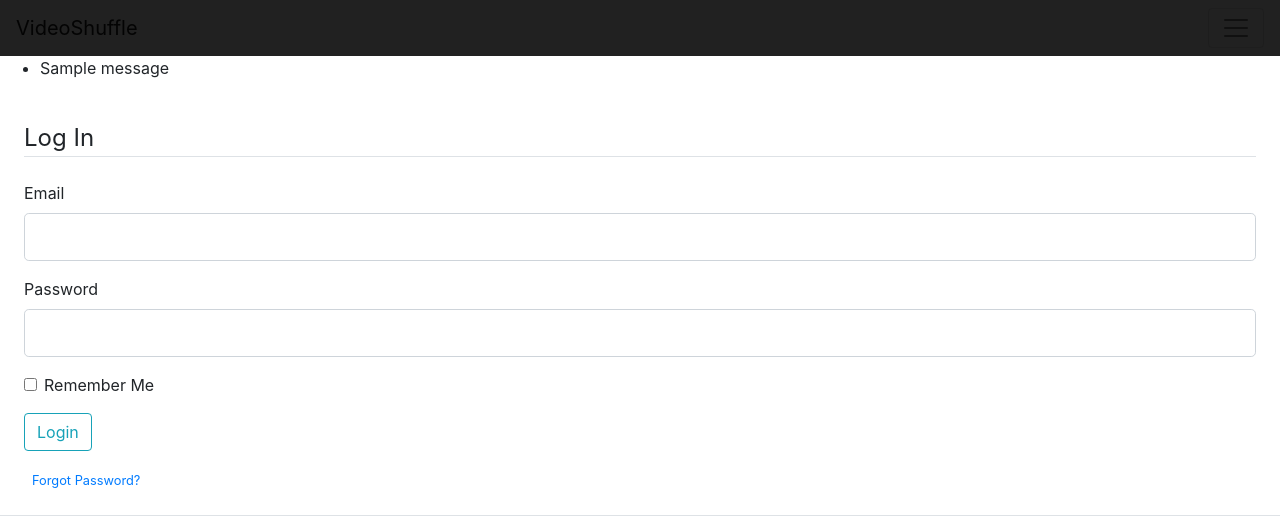
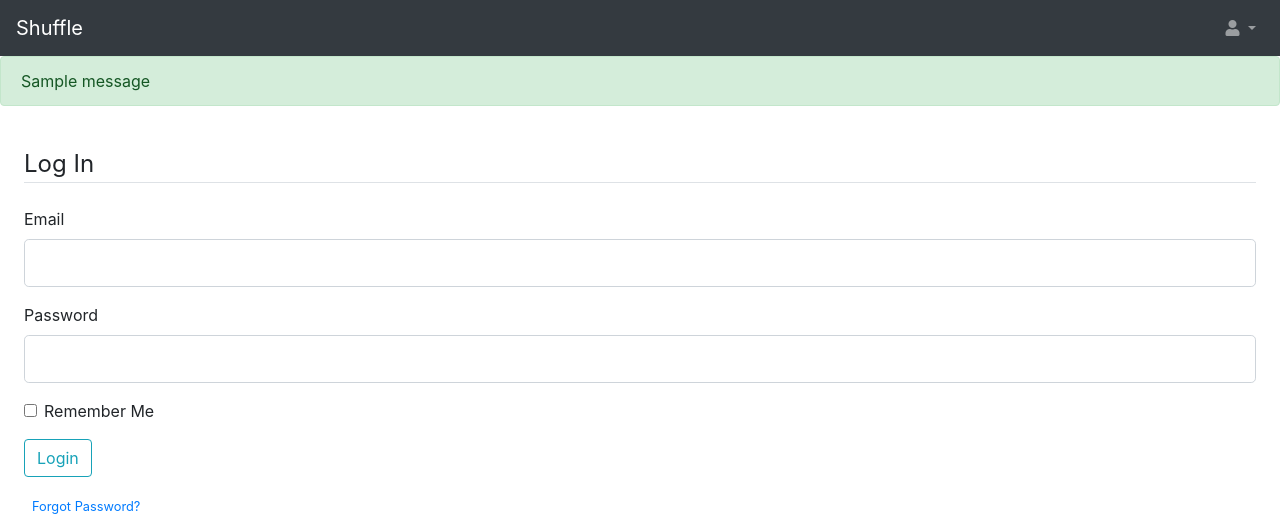
Before and after one commit to cha1690/shuffle, a Flask app: page /login in a window 1280 px wide. Shown: the top 516 px of the page. Run offline with Flask 2, Linux system fonts and the light colour scheme; one stand-in notice (Sample message) is shown; some libraries are stand-ins or nearby versions.

Commit message:
changed navbar

```diff
--- a/app.py
+++ b/app.py
@@ -1,18 +1,30 @@
 from flask import Flask, render_template,session, flash, redirect, request, url_for
 from forms import RegistrationForm, LoginForm
+from flask_wtf.csrf import CSRFProtect
 from flask_session import Session
 import os
 
 app = Flask(__name__)
+csrf = CSRFProtect(app)
+
 app.config.update(SECRET_KEY=os.urandom(24))
+app.config['CSRF_ENABLED'] = True
 
 @app.route('/')
 def index():
     return render_template('index.html')
 
+@app.route('/category', methods=['GET', 'POST'])
+def category():
+    return render_template('category.html')
+
+@app.route('/home', methods=['GET', 'POST'])
+def home():
+    return render_template('home.html')
+
 @app.route('/signup', methods=['GET', 'POST'])
 def signup():
-    form = RegistrationForm('/signup')
+    form = RegistrationForm()
     if form.validate_on_submit():
         flash(f'Account created for {form.username.data}!', 'success')
         return redirect(url_for('category'))
@@ -20,15 +32,19 @@ def signup():
 
 @app.route('/login', methods=['GET', 'POST'])
 def login():
-    form = LoginForm('/login')
+    form = LoginForm()
     if form.validate_on_submit():
-        if form.email.data == 'email' and form.password.data == 'password':
+        if form.email.data == 'email@gmail.com' and form.password.data == 'test':
             flash('You have been logged in!', 'success')
             return redirect(url_for('home'))
         else:
             flash('Login Unsuccessful. Please check username and password', 'danger')
     return render_template('login.html', title='Login', form=form)
 
+@app.errorhandler(404)
+def page_not_found(e):
+    return render_template("404.html")
+
 if __name__ == '__main__':
     with app.test_request_context("/"):
         session["key"] = "value"
--- a/static/css/style.css
+++ b/static/css/style.css
@@ -5,10 +5,9 @@ hr {
   border: 1px solid black;
 }
 
- nav{
-   background: #212121;
-   color: rgba(255, 255, 255, 0.5);
- }
+ .navbar .dropdown-menu a:hover {
+    color: #616161 !important;
+}
 
  /*Jumbotron (hero)*/
 .jumbotron {
--- /dev/null
+++ b/templates/404.html
@@ -0,0 +1,6 @@
+{%extends "layout.html"%}
+{%block content%}
+
+    <p>Oops! No page to display!</p>
+
+{% endblock %}
--- a/templates/layout.html
+++ b/templates/layout.html
@@ -19,9 +19,9 @@
 </head>
 
 <body>
-<nav class="navbar navbar-light navbar-toggleable-sm sticky-top">
+<nav class="navbar navbar-expand-md bg-dark navbar-dark">
     <div class="navbar-header">
-        <a href="{{ url_for('index') }}" class="navbar-brand mb-0">VideoShuffle</a>
+        <a href="{{ url_for('index') }}" class="navbar-brand mb-0">Shuffle</a>
     </div>
     <button class="navbar-toggler navbar-toggler-right" type="button" data-toggle="collapse"
             data-target="#headerNav" aria-controls="headerNav" aria-expanded="false"
@@ -29,30 +29,38 @@
         <span class="navbar-toggler-icon"></span>
     </button>
     <div id="headerNav" class="collapse navbar-collapse justify-content-end">
-    <ul class="navbar-nav navbar-right ml-auto">
+        <ul class="navbar-nav navbar-right ml-auto">
 {#        {% if current_user.is_authenticated %}#}
 {#        <li class="nav-item"><a class="nav-link" href="{{url_for('profile_info') }}">#}
 {#            <img src="{{current_user.profile_pic}}" alt="Google profile pic">{{current_user.name}}#}
 {#        </a></li>#}
 {#        <li class="nav-item"><a class="nav-link" href="{{ url_for('logout') }}">Logout </a></li>#}
 {#        {% else %}#}
-        <li class="nav-item"><a class="nav-link" href="{{ url_for('signup') }}">Sign Up <i class="fa fa-user-plus"></i></a></li>
-        <li class="nav-item"><a class="nav-link" href="{{ url_for('login') }}" aria-label="Login">Log In <i class="fa fa-user" aria-hidden="true"></i></a></li>
+            <li class="nav-item dropdown">
+                <a class="nav-link dropdown-toggle" id="navbarDropdownMenuLink" data-toggle="dropdown" aria-haspopup="true" aria-expanded="false">
+                    <i class="fa fa-user"></i>
+                </a>
+                  <div class="dropdown-menu dropdown-menu-right dropdown-unique" aria-labelledby="navbarDropdownMenuLink">
+                    <a class="dropdown-item" href="{{ url_for('signup') }}">Sign Up</a>
+                    <a class="dropdown-item" href="{{ url_for('login') }}">Login</a>
+                  </div>
+            </li>
 {#        {% endif%}#}
-    </ul>
+        </ul>
     </div>
 </nav>
 
 <div class="container-fluid p-0">
         {% with messages = get_flashed_messages(with_categories=true) %}
             {% if messages %}
-                <ul class=flashes>
-                    {% for category, message in messages %}
-                        <li class="{{ category }}">{{ message }}</li>
-                    {% endfor %}
-                 </ul>
+              {% for category, message in messages %}
+                <div class="alert alert-{{ category }}">
+                  {{ message }}
+                </div>
+              {% endfor %}
             {% endif %}
-        {% endwith %}
+         {% endwith %}
+
     {% block content %}{% endblock %}
 </div>
 
--- a/templates/login.html
+++ b/templates/login.html
@@ -2,6 +2,7 @@
 {% block content %}
     <div class="content-section p-4">
         <form method="POST" action="">
+            {{ form.csrf_token }}
             {{ form.hidden_tag() }}
             <fieldset class="form-group">
                 <legend class="border-bottom mb-4">Log In</legend>
@@ -13,7 +14,7 @@
                             {% for error in form.email.errors %}
                                 <span>{{ error }}</span>
                             {% endfor %}
-                        </div>s
+                        </div>
                     {% else %}
                         {{ form.email(class="form-control form-control-lg") }}
                     {% endif %}
--- a/templates/signup.html
+++ b/templates/signup.html
@@ -3,6 +3,7 @@
 
     <div class="container-fluid p-4">
         <form method="POST" action="">
+            {{ form.csrf_token }}
             {{ form.hidden_tag() }}
             <fieldset class="form-group">
                 <legend class="border-bottom mb-4">Sign Up!</legend>
```
